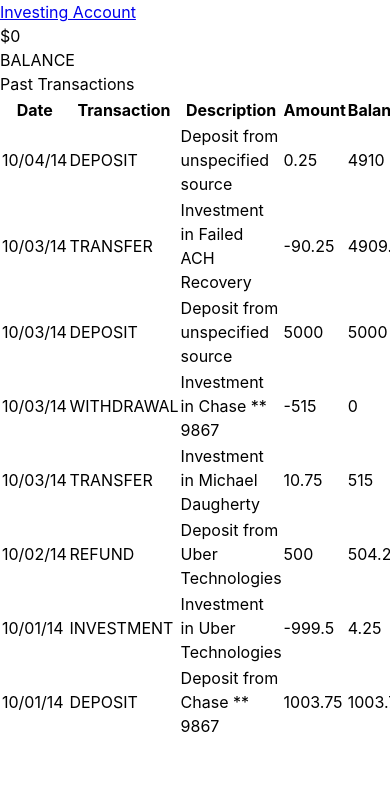
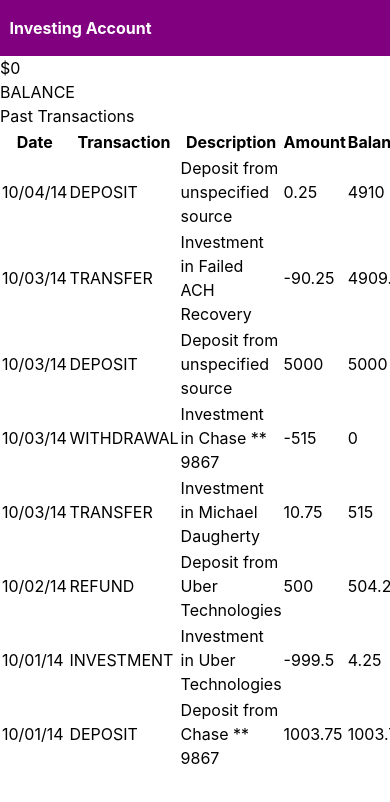
Before and after one commit to skyv26/ledger-lunacy-freedom, a React (Vite) app: page / in a window 390 px wide. Shown: the top 802 px of the page. Built offline with nearby package versions, Linux system fonts and the light colour scheme.

Commit message:
`feat`: add the `style` file as per the requirements with mobile-first approach

```diff
--- a/src/components/Header/Header.jsx
+++ b/src/components/Header/Header.jsx
@@ -1,6 +1,8 @@
+import './Header.css';
+
 const Header = () => {
     return (
-        <header>
+        <header className='header'>
             <a href='.'>Investing Account</a>
         </header>
     );
```
